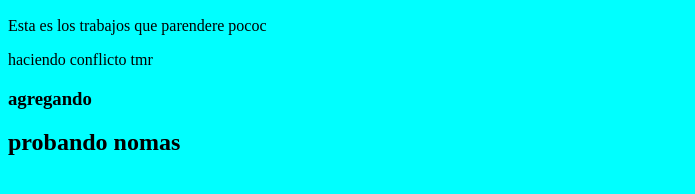
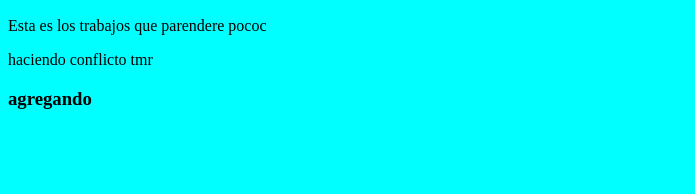
Before and after one commit to ZzNEARzZ/MiPripaginaweb-D, a plain HTML site: page index.html in a window 1280 px wide. Shown: the part 110-304 px from the top of the page, without its empty margins (0-695 px from the left). Drawn offline with Linux system fonts and the light colour scheme.

Commit message:
sdsd
sdsd

```diff
--- a/index.html
+++ b/index.html
@@ -10,7 +10,7 @@
     <p>Esta es los trabajos que parendere pococ </p>
     <p>haciendo conflicto tmr</p>
     <h3>agregando</h3>
-    <h2>probando nomas</h2>
+
 
 </body>
 </html>
```
